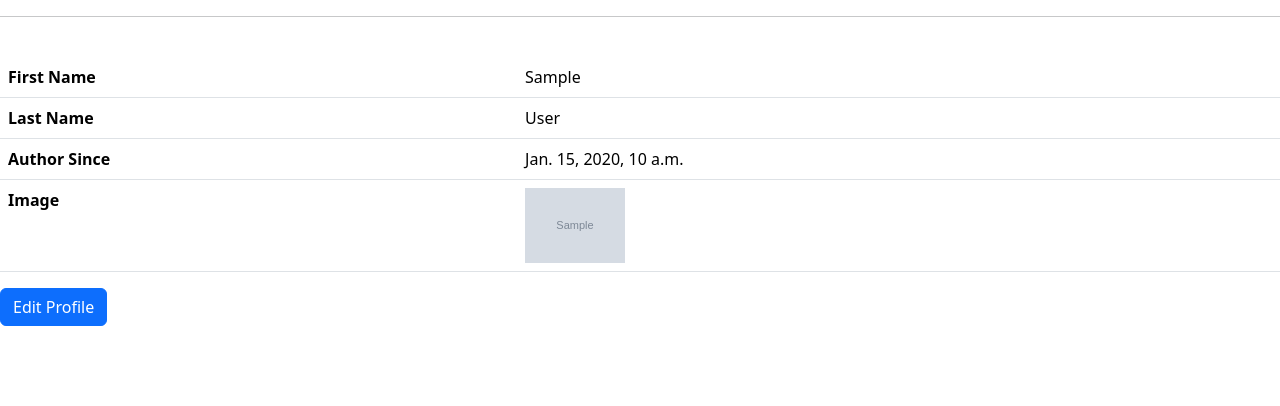
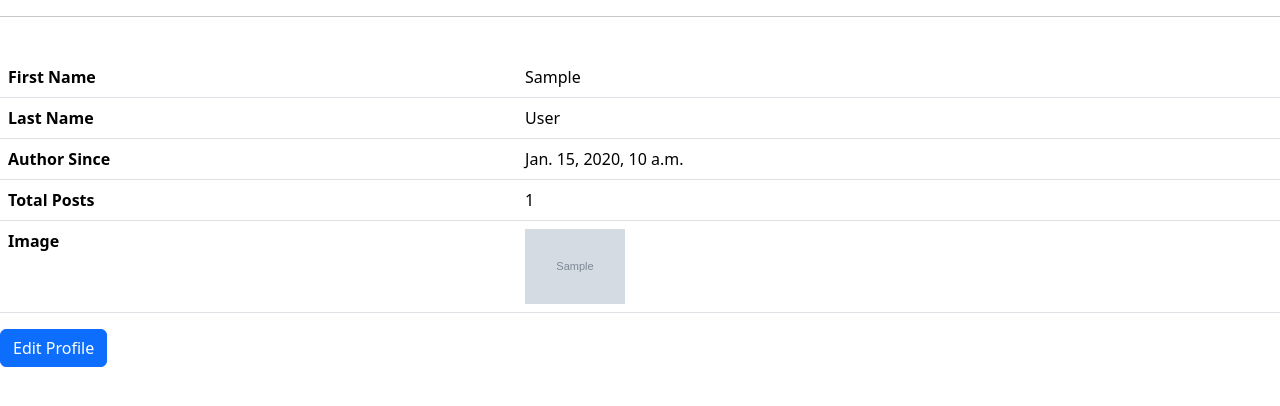
Before and after one commit to Arslanbaig84/Blogpost, a Django app: a page that uses users/templates/users/userprofile.html in a window 1280 px wide. Shown: the part 91-497 px from the top of the page. Run offline with Django 4.2, Linux system fonts and the light colour scheme; a user stored in the database is signed in; tables that the repository leaves empty hold one stand-in row (values such as "Sample post"); grey boxes marked "Sample" are stand-in pictures; some libraries are stand-ins or nearby versions.

Commit message:
total posts in author profile

```diff
--- a/users/templates/users/userprofile.html
+++ b/users/templates/users/userprofile.html
@@ -12,20 +12,24 @@
     <tbody>
       <tr>
         <th scope="row">First Name</th>
-        <td>{{user_profile.first_name}}</td>
+        <td>{{user_profile.user_p.first_name}}</td>
       </tr>
       <tr>
         <th scope="row">Last Name</th>
-        <td>{{user_profile.last_name}}</td>
+        <td>{{user_profile.user_p.last_name}}</td>
       </tr>
       <tr>
         <th scope="row">Author Since</th>
-        <td>{{user_profile.date_joined}}</td>
+        <td>{{user_profile.user_p.date_joined}}</td>
+      </tr>
+      <tr>
+        <th scope="row">Total Posts</th>
+        <td>{{user_profile.total_posts}}</td>
       </tr>
       <tr>
         <th scope="row">Image</th>
         <td>
-            <img src="{{user_profile.profile.image.url}}" alt="arslan" style="width: 100px;">
+            <img src="{{user_profile.user_p.profile.image.url}}" alt="arslan" style="width: 100px;">
         </td>
       </tr>
     </tbody>
--- a/users/views.py
+++ b/users/views.py
@@ -4,6 +4,7 @@ from django.contrib.auth import authenticate, login, logout
 from django.contrib.auth.models import User
 from django.contrib import messages
 from django.contrib.auth.decorators import login_required
+from posts.models import Post
 
 # Create your views here.
 def register(request):
@@ -50,7 +51,11 @@ def profile(request):
 
 @login_required(login_url="/users/login_user/")
 def userprofile(request, username):
-    user_profile = User.objects.get(username=username)
+    user_p = User.objects.get(username=username)
+    user_profile = {
+        'user_p':user_p,
+        'total_posts':Post.objects.filter(author__username=username).count()
+    }
     return render(request, 'users/userprofile.html', {'user_profile':user_profile})
 
 """
```
